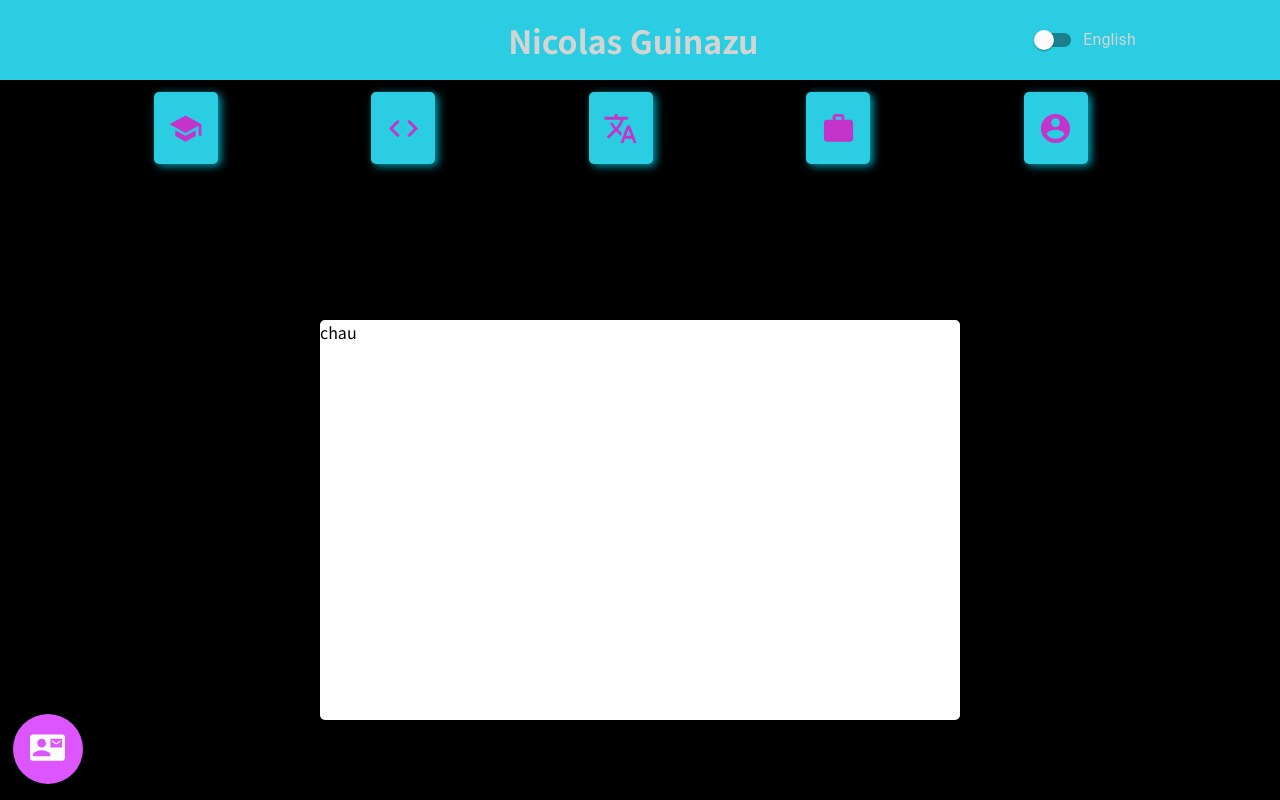
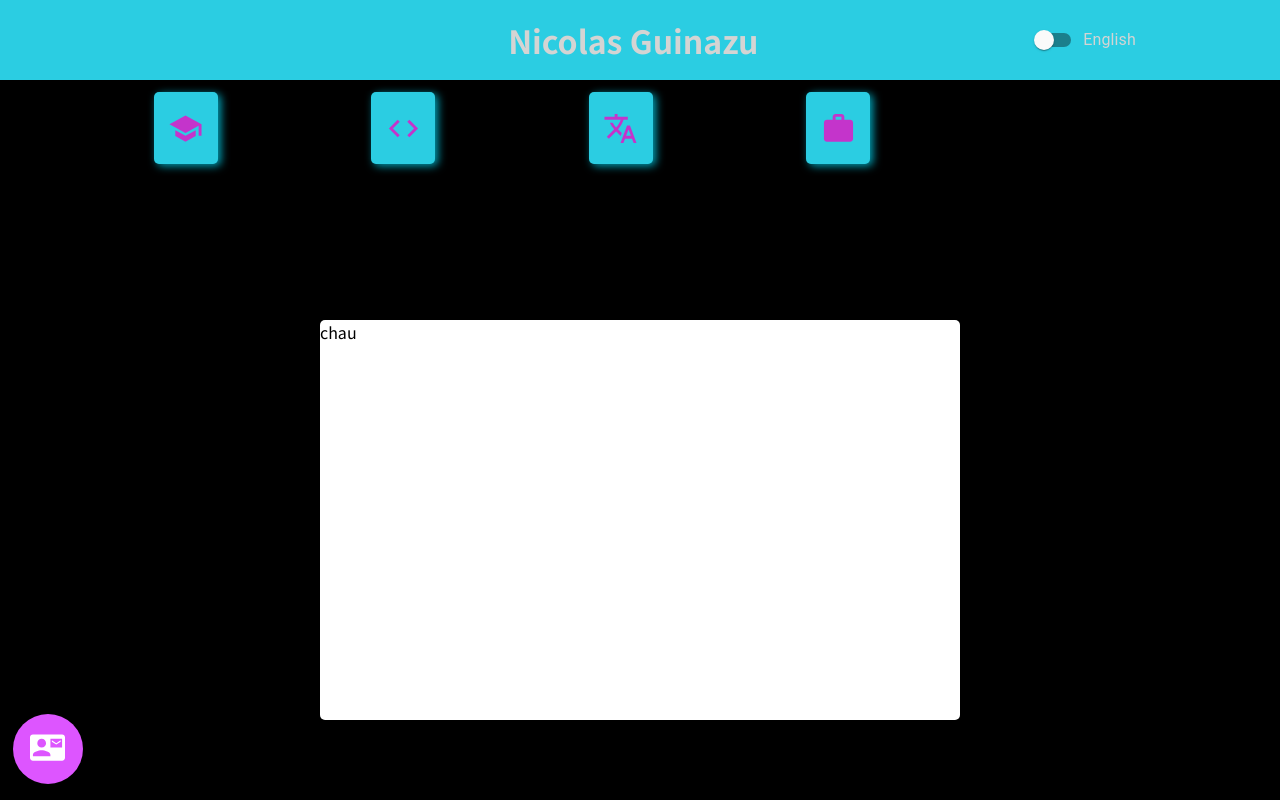
Before and after one commit to nicolasGuinazu/personal-website, a React (Create React App) app: page / in a window 1280 px wide. Built offline with nearby package versions, Linux system fonts and the light colour scheme.

Commit message:
added and tested ctx to cards component

```diff
--- a/src/components/Cards.js
+++ b/src/components/Cards.js
@@ -5,17 +5,19 @@ import TranslateIcon from '@material-ui/icons/Translate';
 import AccountCircleIcon from '@material-ui/icons/AccountCircle';
 import Card from './Card'
 import classes from './Cards.module.css'
-
+import Contexto from './store/contexto';
+import { useContext } from 'react';
 
 const Cards = (props) => {
-
+  const ctx=useContext(Contexto)
   return (
     <div className={classes.cards}>
-      <Card><SchoolSharpIcon fontSize="large" className={classes.icon}/></Card>
+
+      <Card><SchoolSharpIcon fontSize="large" className={classes.icon} onClick={ctx.onShow}/></Card>
       <Card><CodeIcon fontSize="large" className={classes.icon}/></Card>
       <Card><TranslateIcon fontSize="large" className={classes.icon}/></Card>
       <Card><WorkIcon fontSize="large" className={classes.icon}/></Card>
-      <Card><AccountCircleIcon fontSize="large" className={classes.icon}/></Card>
+      {ctx.show && <Card><AccountCircleIcon fontSize="large" className={classes.icon}/></Card>}
     </div>
   );
 };
```
